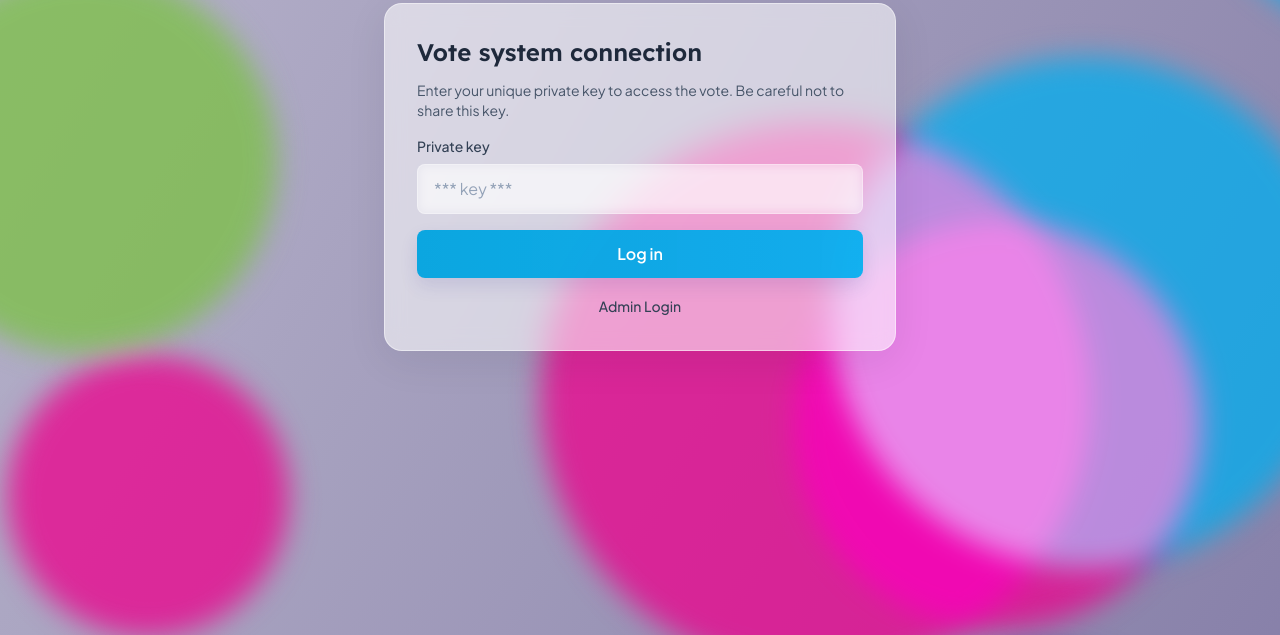
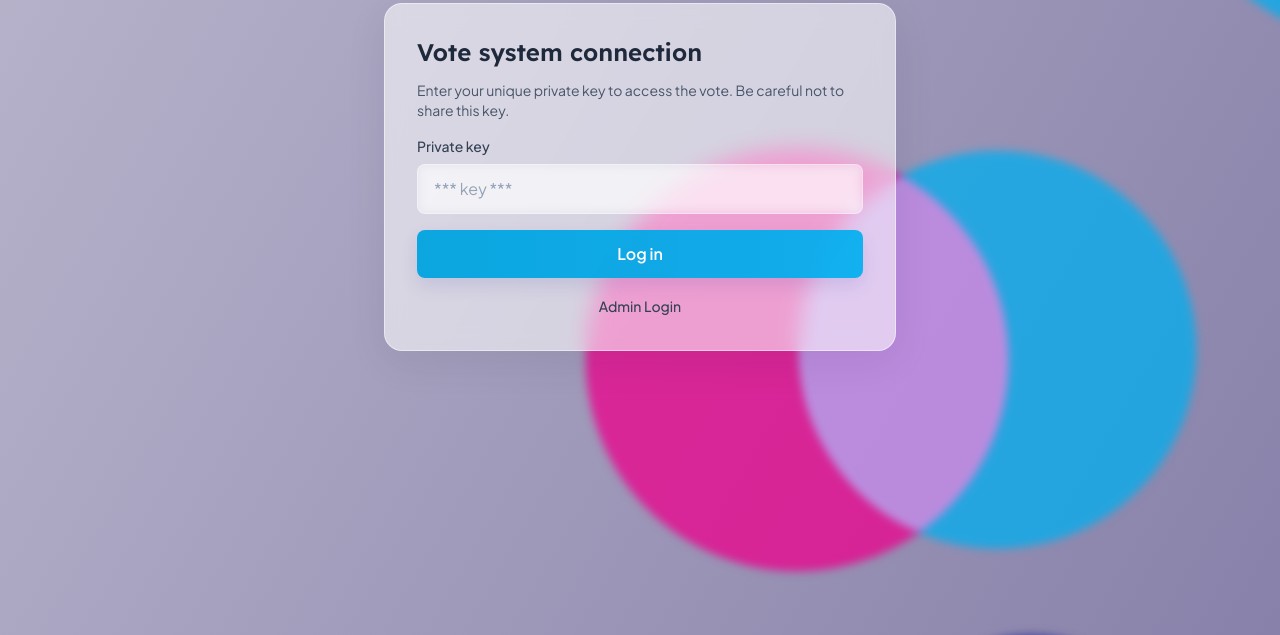
Before and after one commit to EdgardoCuellar/esn_vote_system, a Django app: page / in a window 1280 px wide. Shown: the part 165-800 px from the top of the page. Run offline with Django 5.2, Linux system fonts and the light colour scheme; some libraries are stand-ins or nearby versions.

Commit message:
fix the blob and gradient reroll & add pythonanywhere

```diff
--- a/esn_vote_system/esn_vote_system/settings.py
+++ b/esn_vote_system/esn_vote_system/settings.py
@@ -31,8 +31,7 @@ DEBUG = True
 ALLOWED_HOSTS = [
     'localhost',
     '127.0.0.1',
-    'edgardo610.pythonanywhere.com',
-    'esnulbbrussels.pythonanywhere.com'
+    'nedgardo.pythonanywhere.com'
 ]
 
 
--- a/esn_vote_system/esn_vote_system/templates/base.html
+++ b/esn_vote_system/esn_vote_system/templates/base.html
@@ -5,10 +5,18 @@
   <meta name="viewport" content="width=device-width, initial-scale=1" />
   <title>{% block title %}ESN ULB Brussels - Vote{% endblock %}</title>
 
+  <!-- Google Fonts -->
   <link rel="preconnect" href="https://fonts.googleapis.com">
   <link rel="preconnect" href="https://fonts.gstatic.com" crossorigin>
   <link href="https://fonts.googleapis.com/css2?family=Lexend:wght@100..900&family=Plus+Jakarta+Sans:ital,wght@0,200..800;1,200..800&display=swap" rel="stylesheet">
 
+  <!-- Hotwire Turbo Drive (intercepte les navigations pour éviter full page reloads) -->
+  <script src="
+    https://cdn.jsdelivr.net/npm/@hotwired/turbo@8.0.18/dist/turbo.es2017-umd.min.js
+  "></script>
+
+
+  <!-- Tailwind CSS & Flowbite -->
   <script src="https://cdn.tailwindcss.com"></script>
   <link href="https://cdnjs.cloudflare.com/ajax/libs/flowbite/2.2.1/flowbite.min.css" rel="stylesheet" />
   <link rel="shortcut icon" type="image/png" href="https://i.ibb.co/KhxD0v7/favicon.png">
@@ -134,9 +142,17 @@
   </style>
 </head>
 <body class="min-h-screen">
-  <!-- Add the animated gradient background -->
-  <div class="animated-gradient" aria-hidden="true"></div>
-  <div class="bg-blobs" aria-hidden="true"></div>
+
+  <div id="animated-gradient"
+       class="animated-gradient"
+       data-turbo-permanent
+       aria-hidden="true"></div>
+
+  <div id="persistent-blobs"
+       class="bg-blobs"
+       data-turbo-permanent
+       aria-hidden="true"></div>
+
 
   <script src="https://cdnjs.cloudflare.com/ajax/libs/flowbite/2.2.1/flowbite.min.js"></script>
 
@@ -160,11 +176,11 @@
   <script>
     (function () {
       const blobConfig = {
-        count: 12, // Number of blobs
+        count: 8, // Number of blobs
         colors: ['--pink-r', '--cyan-r', '--green-r', '--orange-r', '--blue-r'], // Available colors
         minSize: 25, // Minimum size (vmin)
-        maxSize: 80, // Maximum size (vmin)
-        blur: '14px', // Blur amount
+        maxSize: 60, // Maximum size (vmin)
+        blur: '4px', // Blur amount
         opacity: 0.75, // Opacity
       };
 
```
